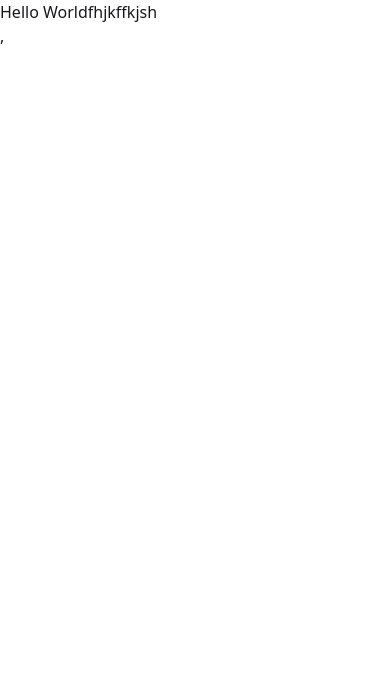
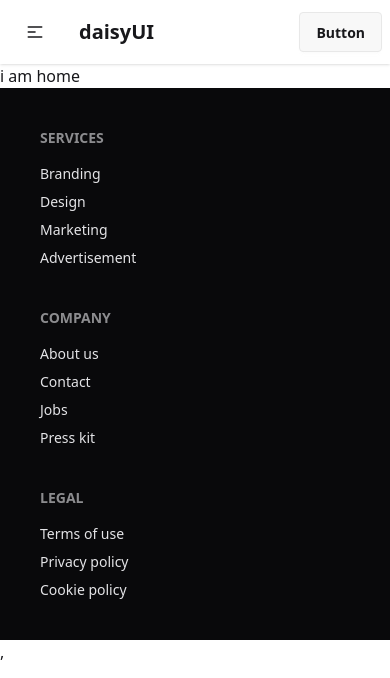
Before and after one commit to hasan700666/Porject-boi-poka-Book-Vibe, a React (Vite) app in the folder Book-Vibe (vite file)/: page / in a window 390 px wide. Shown: the top 678 px of the page. Built offline with nearby package versions, Linux system fonts and the light colour scheme.

Commit message:
complait the header and footer section

```diff
--- /dev/null
+++ b/Book-Vibe (vite file)/src/Components/error/Error.jsx
@@ -0,0 +1,7 @@
+import React from "react";
+
+const Error = () => {
+  return <div className="text-9xl">Error</div>;
+};
+
+export default Error;
--- /dev/null
+++ b/Book-Vibe (vite file)/src/Components/footer/Footer.jsx
@@ -0,0 +1,30 @@
+import React from "react";
+
+const Footer = () => {
+  return (
+    <footer className="footer sm:footer-horizontal bg-neutral text-neutral-content p-10">
+      <nav>
+        <h6 className="footer-title">Services</h6>
+        <a className="link link-hover">Branding</a>
+        <a className="link link-hover">Design</a>
+        <a className="link link-hover">Marketing</a>
+        <a className="link link-hover">Advertisement</a>
+      </nav>
+      <nav>
+        <h6 className="footer-title">Company</h6>
+        <a className="link link-hover">About us</a>
+        <a className="link link-hover">Contact</a>
+        <a className="link link-hover">Jobs</a>
+        <a className="link link-hover">Press kit</a>
+      </nav>
+      <nav>
+        <h6 className="footer-title">Legal</h6>
+        <a className="link link-hover">Terms of use</a>
+        <a className="link link-hover">Privacy policy</a>
+        <a className="link link-hover">Cookie policy</a>
+      </nav>
+    </footer>
+  );
+};
+
+export default Footer;
--- /dev/null
+++ b/Book-Vibe (vite file)/src/Components/header/Header.jsx
@@ -0,0 +1,51 @@
+import React from "react";
+
+const Header = () => {
+  const List = (
+    <>
+      <li className="m-2">Home</li>
+      <li className="m-2">Listed Books</li>
+      <li className="m-2">Pages to Read</li>
+    </>
+  );
+  return (
+    <div className="navbar bg-base-100 shadow-sm">
+      <div className="navbar-start">
+        <div className="dropdown">
+          <div tabIndex={0} role="button" className="btn btn-ghost lg:hidden">
+            <svg
+              xmlns="http://www.w3.org/2000/svg"
+              className="h-5 w-5"
+              fill="none"
+              viewBox="0 0 24 24"
+              stroke="currentColor"
+            >
+              {" "}
+              <path
+                strokeLinecap="round"
+                strokeLinejoin="round"
+                strokeWidth="2"
+                d="M4 6h16M4 12h8m-8 6h16"
+              />{" "}
+            </svg>
+          </div>
+          <ul
+            tabIndex={0}
+            className="menu menu-sm dropdown-content bg-base-100 rounded-box z-1 mt-3 w-52 p-2 shadow"
+          >
+            {List}
+          </ul>
+        </div>
+        <a className="btn btn-ghost text-xl">daisyUI</a>
+      </div>
+      <div className="navbar-center hidden lg:flex">
+        <ul className="menu menu-horizontal px-1">{List}</ul>
+      </div>
+      <div className="navbar-end">
+        <a className="btn">Button</a>
+      </div>
+    </div>
+  );
+};
+
+export default Header;
--- /dev/null
+++ b/Book-Vibe (vite file)/src/Components/main/Main.jsx
@@ -0,0 +1,7 @@
+import React from "react";
+
+const Main = () => {
+  return <div>i am main</div>;
+};
+
+export default Main;
--- a/Book-Vibe (vite file)/src/Router/Router.jsx
+++ b/Book-Vibe (vite file)/src/Router/Router.jsx
@@ -1,9 +1,20 @@
 import React from "react";
 import { createBrowserRouter } from "react-router";
+import Root from "../pages/Root";
+import Error from "../Components/error/Error";
+import Home from "../pages/Home";
 
 export const router = createBrowserRouter([
   {
     path: "/",
-    element: <div>Hello Worldfhjkffkjsh</div>,
+    Component: Root,
+    errorElement: <Error></Error>,
+    children: [
+      {
+        index: true,
+        path: "/",
+        Component: Home,
+      },
+    ],
   },
 ]);
--- /dev/null
+++ b/Book-Vibe (vite file)/src/pages/Book.jsx
@@ -0,0 +1,7 @@
+import React from "react";
+
+const Book = () => {
+  return <div></div>;
+};
+
+export default Book;
--- /dev/null
+++ b/Book-Vibe (vite file)/src/pages/Home.jsx
@@ -0,0 +1,7 @@
+import React from "react";
+
+const Home = () => {
+  return <div>i am home</div>;
+};
+
+export default Home;
--- /dev/null
+++ b/Book-Vibe (vite file)/src/pages/Root.jsx
@@ -0,0 +1,16 @@
+import React from "react";
+import Header from "../Components/header/Header";
+import { Outlet } from "react-router";
+import Footer from "../Components/footer/Footer";
+
+const Root = () => {
+  return (
+    <div>
+      <Header></Header>
+      <Outlet></Outlet>
+      <Footer></Footer>
+    </div>
+  );
+};
+
+export default Root;
```
